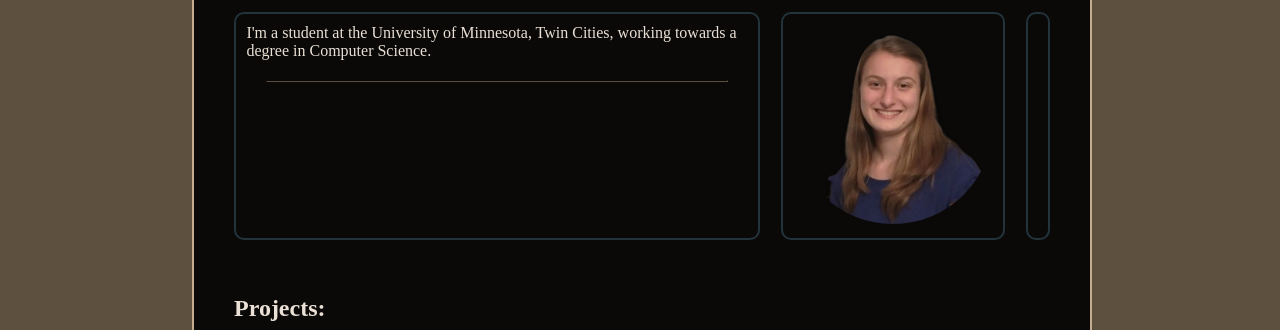
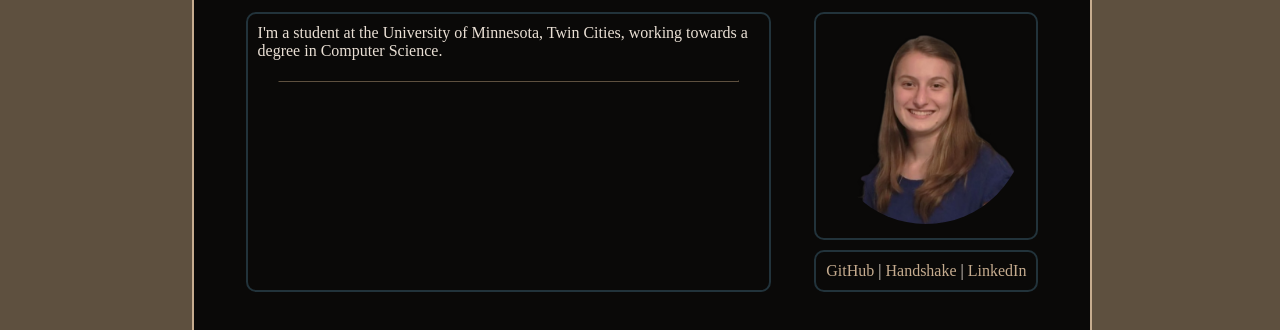
Before and after one commit to brooklyn204/brooklyn204.github.io, a plain HTML site: page index.html in a window 1280 px wide. Shown: the part 470-800 px from the top of the page. Drawn offline with Linux system fonts and the light colour scheme.

Commit message:
Added info links

```diff
--- a/index.html
+++ b/index.html
@@ -15,8 +15,14 @@
                     <p>I'm a student at the University of Minnesota, Twin Cities,
                         working towards a degree in Computer Science.</p><hr>
                 </div>
-                <div class="sub_item" id="photo"><img src="photo.png" ></div>
-                <div class="sub_item" id="info_links"></div>
+                <div class="sub_item_group">
+                    <div class="sub_item" id="photo"><img src="photo.png" ></div>
+                    <div class="sub_item" id="info_links">
+                        <a href="https://github.com/brooklyn204" target="_blank">GitHub</a> |
+                        <a href="https://umn.joinhandshake.com/stu/users/25910078" target="_blank">Handshake</a> |
+                        <a href="https://www.linkedin.com/in/brooklyn-cooper-43aba4251/" target="_blank">LinkedIn</a>
+                    </div>
+                </div>
             </div>
             <div class="container_item" id="projects">
                 <div class="item_header"><h2>Projects:</h2></div>
--- a/style.css
+++ b/style.css
@@ -19,8 +19,14 @@ body {
     color: var(--third_color);
 }
 
-.a {
-    color: var(--second_color);
+a:link {
+    color: var(--fourth_color);
+    text-decoration: none;
+}
+
+a:visited {
+    color: var(--fifth_color);
+    text-decoration: none;
 }
 
 hr {
@@ -72,6 +78,13 @@ hr {
     padding:var(--padding);
 }
 
+.sub_item_group {
+    display:flex;
+    flex-direction: column;
+    justify-content: space-between;
+    align-items: center;
+}
+
 .item_header {
     width:100%;
     padding: var(--padding);
```
